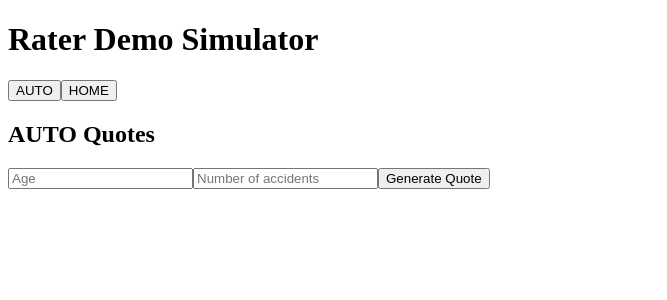
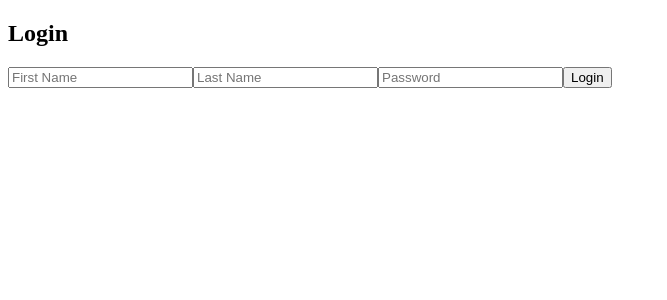
Before and after one commit to jonasrosauro122-a11y/rater-demo, a React (Create React App) app: page / in a window 1280 px wide. Shown: the top 300 px of the page, without its empty margins (0-667 px from the left). Built offline with nearby package versions, Linux system fonts and the light colour scheme; the HTML template or start-up script is replaced by a standard one.

Commit message:
Update App.jsx

```diff
--- a/src/App.jsx
+++ b/src/App.jsx
@@ -1,12 +1,22 @@
 import React, { useState } from "react";
 import Dashboard from "./components/Dashboard";
+import Login from "./components/Login";
 
 export default function App() {
   const [insuranceType, setInsuranceType] = useState("auto");
+  const [user, setUser] = useState(null); // null = not logged in
+
+  const handleLogin = (userData) => {
+    setUser(userData);
+  };
+
+  if (!user) {
+    return <Login onLogin={handleLogin} />;
+  }
 
   return (
     <div className="app">
-      <h1>Rater Demo Simulator</h1>
+      <h1>Welcome, {user.firstName} {user.lastName}!</h1>
 
       <div className="insurance-type">
         <button onClick={() => setInsuranceType("auto")}>AUTO</button>
```
